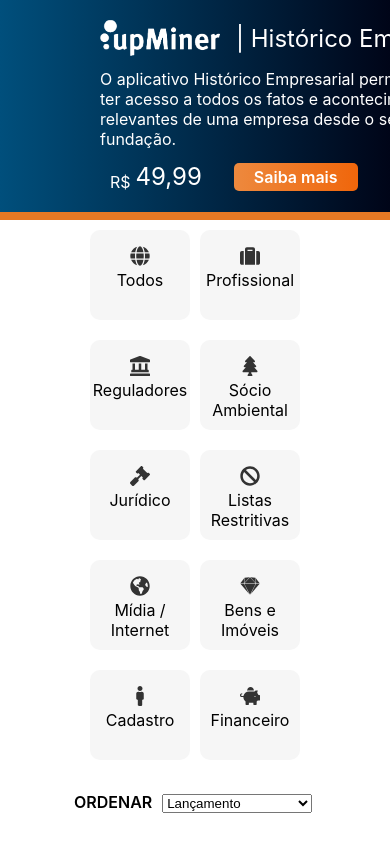
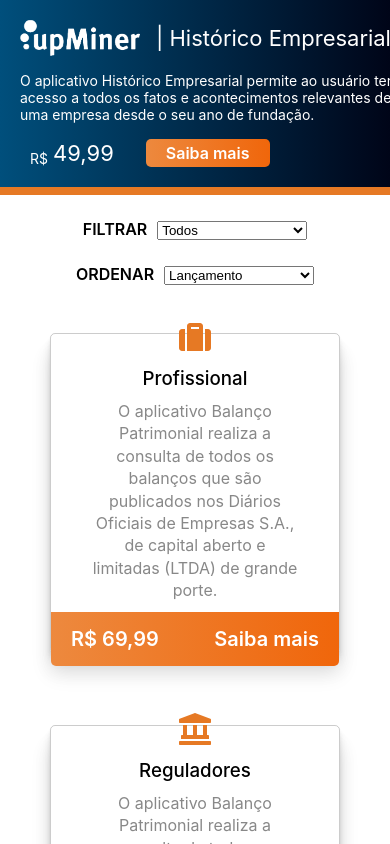
Before and after one commit to matheusgbl/upminer, a React (Vite) app: page / in a window 390 px wide. Shown: the top 844 px of the page. Built offline with nearby package versions, Linux system fonts and the light colour scheme.

Commit message:
Responsividade adicionada a página principal e de detalhes, para resolução de 480px

```diff
--- /dev/null
+++ b/src/components/CategoryInput/index.jsx
@@ -0,0 +1,26 @@
+/* eslint-disable jsx-a11y/no-onchange */
+import '../../styles/categoryInput.scss';
+
+import React from 'react';
+
+const CategoryInput = ({ categories, onChangeValue }) => {
+  return (
+    <div className="main-page__input-category">
+      <label htmlFor="category-input">
+        FILTRAR
+        <select
+          name="category-input"
+          id="category-input"
+          onChange={(e) => onChangeValue(e.target.value)}>
+          {categories.map((item) => (
+            <option value={item.name} key={item.id}>
+              {item.name}
+            </option>
+          ))}
+        </select>
+      </label>
+    </div>
+  );
+};
+
+export default CategoryInput;
--- a/src/pages/home.jsx
+++ b/src/pages/home.jsx
@@ -3,6 +3,7 @@
 import React, { useContext } from 'react';
 
 import Services from '../components/CardServices';
+import CategoryInput from '../components/CategoryInput';
 import Header from '../components/Header';
 import OrderInput from '../components/OrderInput';
 import SelectCategory from '../components/SelectCategory';
@@ -26,6 +27,7 @@
       <Header headerBannerContent={headerContent} />
       <div className="main-page__content">
         <SelectCategory categories={categoryContent} onSelectCard={handleCategory} />
+        <CategoryInput categories={categoryContent} onChangeValue={handleCategory} />
         <OrderInput value={sortBy} onChangeValue={handleSort} />
         <Services
           services={!isFiltered ? serviceContent : filteredServices}
--- a/src/styles/button.scss
+++ b/src/styles/button.scss
@@ -65,3 +65,20 @@
     }
   }
 }
+
+@media (max-width: 480px) {
+  .main-page__button {
+      span {
+        font-size: 22px;
+      }
+
+      p {
+        font-size: 14px;
+      }
+
+      a {
+        font-size: 16px;
+        padding: 4px 20px;
+    }
+  }
+}
--- a/src/styles/categories.scss
+++ b/src/styles/categories.scss
@@ -70,3 +70,9 @@
   }
 }
 }
+
+@media (max-width: 480px) {
+  .main-page__categories {
+    display: none;
+  }
+}
--- /dev/null
+++ b/src/styles/categoryInput.scss
@@ -0,0 +1,21 @@
+.main-page__input-category {
+    display: none;
+
+    label {
+      font-weight: 600;
+    }
+
+    select {
+      margin-left: 10px;
+      width: 150px;
+      outline: none;
+    }
+}
+
+@media (max-width: 480px) {
+  .main-page__input-category {
+    display: flex;
+    justify-content: center;
+    margin-top: 1.5rem;
+}
+}
--- a/src/styles/header.scss
+++ b/src/styles/header.scss
@@ -47,9 +47,7 @@
 
 @media (max-width: 1200px) {
   header {
-    display: flex;
     padding: 20px 100px;
-    background: $headerBackground;
 
     .main-page__header__content__carousel {
       gap: 0.8rem;
@@ -59,7 +57,6 @@
         }
 
         h1 {
-          color: white;
           font-size: 24px;
         }
       }
@@ -67,10 +64,35 @@
       .main-page__header__content__banner__info {
         p {
           max-width: 35.5rem;
-          color: white;
           font-size: 16px;
         }
       }
     }
   }
 }
+
+@media (max-width: 480px) {
+  header {
+    padding: 20px;
+
+    .main-page__header__content__carousel {
+      gap: 1rem;
+      .main-page__header__content__banner {
+        img  {
+          width: 120px;
+        }
+
+        h1 {
+          font-size: 22px;
+        }
+      }
+
+      .main-page__header__content__banner__info {
+        p {
+          max-width: 30.5rem;
+          font-size: 14px;
+        }
+      }
+    }
+  }
+}
--- a/src/styles/orderInput.scss
+++ b/src/styles/orderInput.scss
@@ -12,3 +12,12 @@
     outline: none;
   }
 }
+
+@media (max-width: 480px) {
+  .main-page__input {
+    display: flex;
+    justify-content: center;
+    margin-top: 1.5rem;
+    margin-left: 0;
+}
+}
--- a/src/styles/services.scss
+++ b/src/styles/services.scss
@@ -70,3 +70,10 @@
     }
   }
 }
+
+
+@media (max-width: 480px) {
+  .main-page__services {
+    gap: 0;
+  }
+}
```
